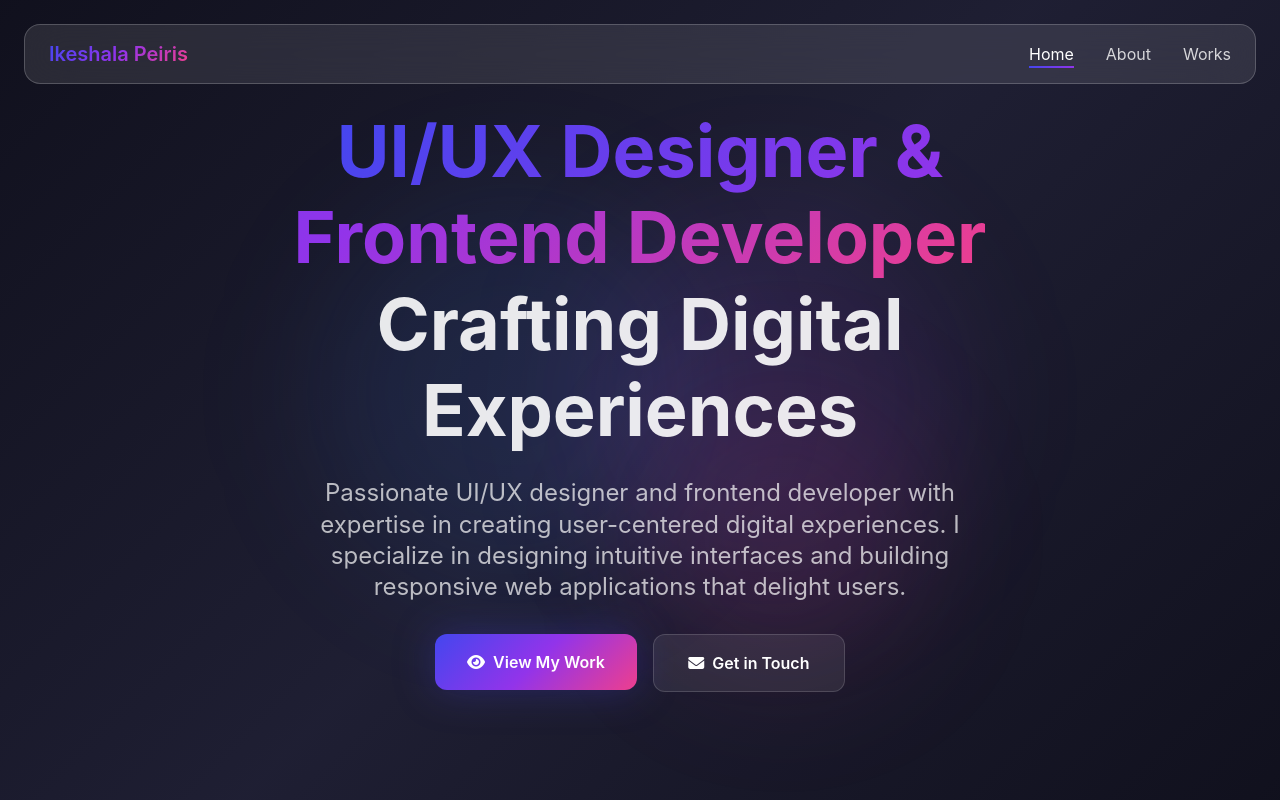
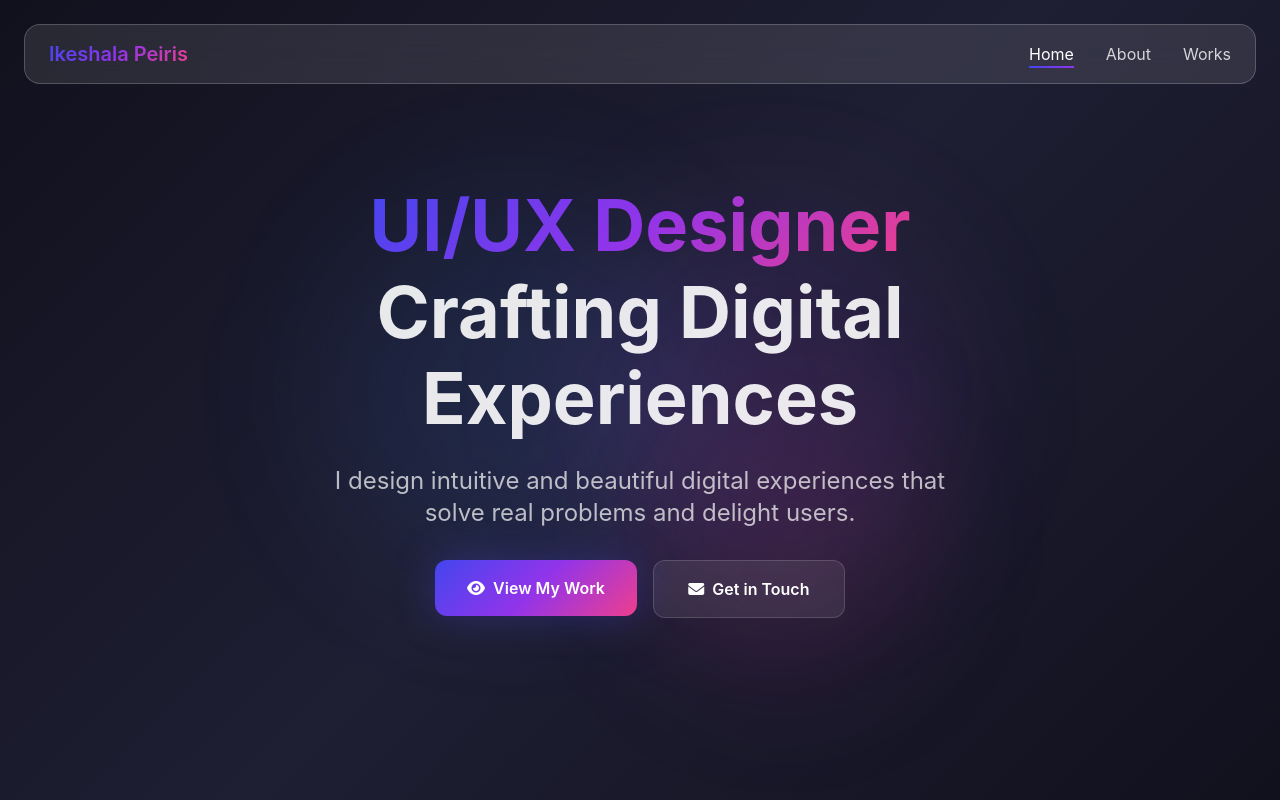
Before and after one commit to Ikeshala/ikeshala-s-portfolio, a React (Vite) app: page / in a window 1280 px wide. Shown: the top 800 px of the page. Built offline with nearby package versions, Linux system fonts and the light colour scheme.

Commit message:
Remove frontend developer references - focus on UI/UX design only

```diff
--- a/src/contexts/ContentContext.tsx
+++ b/src/contexts/ContentContext.tsx
@@ -16,9 +16,9 @@ interface ContentContextType {
 
 const defaultContent: PortfolioContent = {
   name: 'Ikeshala Peiris',
-  title: 'UI/UX Designer & Frontend Developer',
+  title: 'UI/UX Designer',
   email: 'ikeshala.peiris@gmail.com',
-  bio: 'Passionate UI/UX designer and frontend developer with expertise in creating user-centered digital experiences. I specialize in designing intuitive interfaces and building responsive web applications that delight users.',
+  bio: 'I design intuitive and beautiful digital experiences that solve real problems and delight users.',
   designSkills: 'UI/UX Design, Wireframing, Prototyping, User Research, Design Systems, Responsive Design',
   tools: 'Figma, Adobe XD, Sketch, InVision, Principle, Photoshop, Illustrator',
   technologies: 'HTML/CSS, JavaScript, React, TypeScript, Tailwind CSS, Node.js, Git'
```
Also changed, not shown: 1 other file (tests, documents, lock files or other folders).
